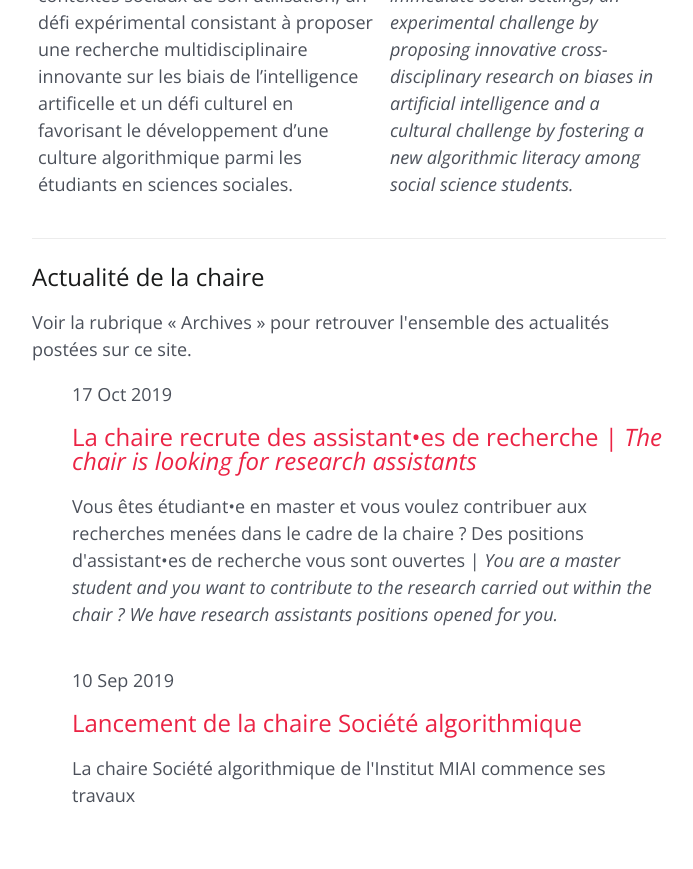
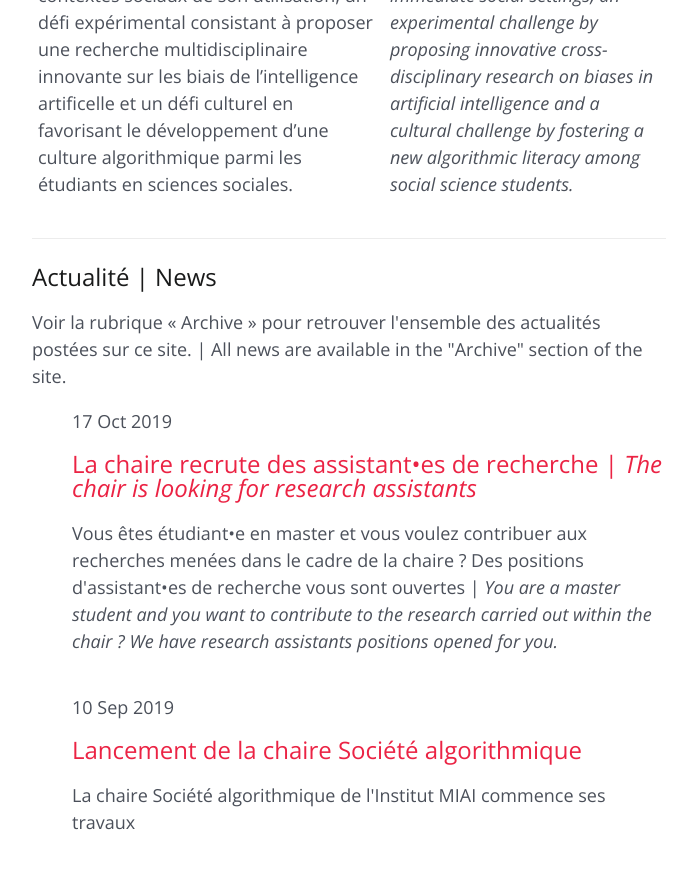
Before and after one commit to gillesbastin/algorithmicsociety, a Jekyll site: the page built from index.md, in a window 1280 px wide and 900 px high, scrolled down 942 px. Shown: the top 869 px of the window, without its empty margins (291-984 px from the left). Built offline with Jekyll 4.4.1, drawn with Linux system fonts in a browser that asks for light colours.

Commit message:
Update index.md

```diff
--- a/index.md
+++ b/index.md
@@ -17,8 +17,8 @@ La chaire Société algorithmique conduit des recherches sur le tournant algorit
 
 <hr>
 
-<h2>Actualité de la chaire</h2>
-<p>Voir la rubrique « Archives » pour retrouver l'ensemble des actualités postées sur ce site.</p>
+<h2>Actualité | News</h2>
+<p>Voir la rubrique « Archive » pour retrouver l'ensemble des actualités postées sur ce site. | All news are available in the "Archive" section of the site.</p>
 
 <ul class="post-list">
 {% for post in site.posts limit:site.pagination %}
```
